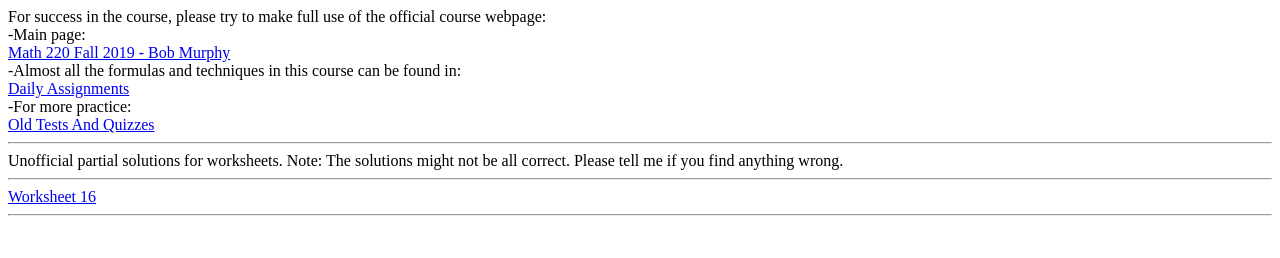
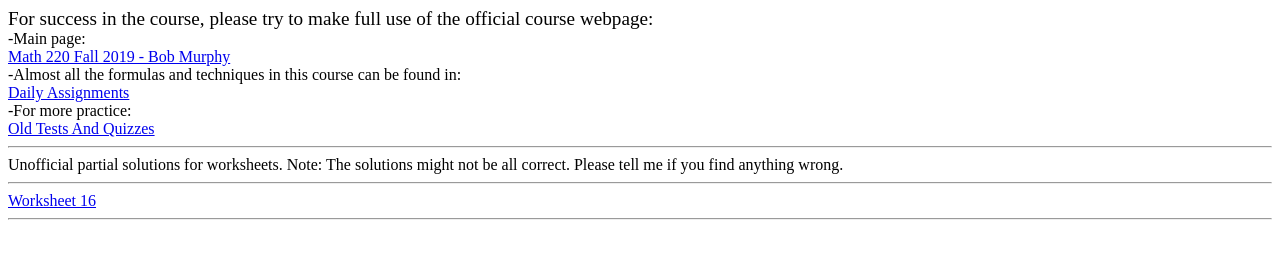
Before and after one commit to math220/math220.github.com, a plain HTML site: page index.html in a window 1280 px wide. Drawn offline with Linux system fonts and the light colour scheme.

Commit message:
Update index.html

```diff
--- a/index.html
+++ b/index.html
@@ -1,4 +1,4 @@
-<Large>For success in the course, please try to make full use of the official course webpage:</Large><br>
+<Big>For success in the course, please try to make full use of the official course webpage:</Big><br>
 -Main page:<br>
 <a href='https://faculty.math.illinois.edu/~murphyrf/teaching/M220-F2019/'>Math 220 Fall 2019 - Bob Murphy</a><br>
 -Almost all the formulas and techniques in this course can be found in:<br>
```
